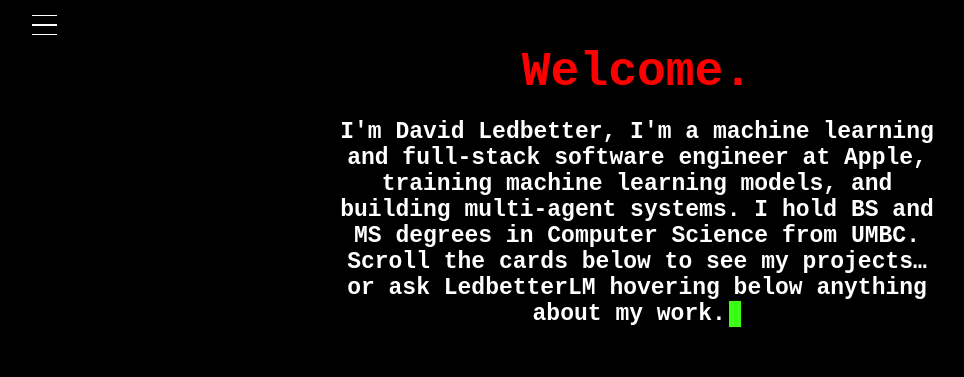
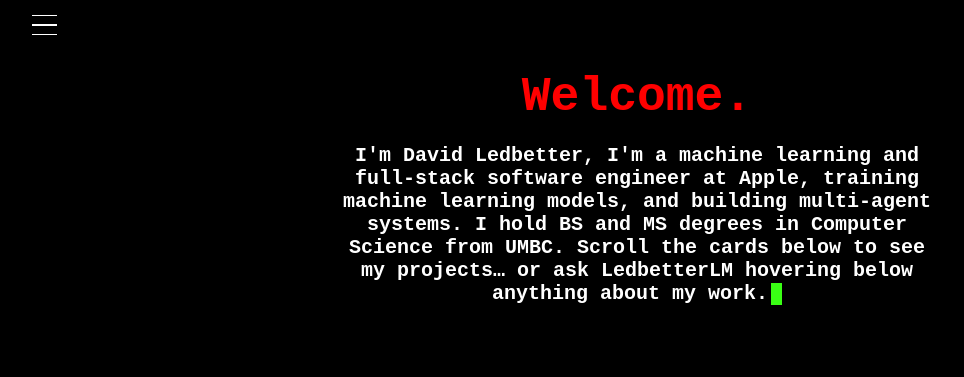
Before and after one commit to dledbetter123/ledbetter-website, a React (Create React App) app in the folder frontend/: page / in a window 1280 px wide. Shown: the top 377 px of the page, without its empty margins (3-967 px from the left). Built offline with nearby package versions, Linux system fonts and the light colour scheme; no server answers.

Commit message:
Home: welcome paragraph at 20px (was 23px)

```diff
--- a/frontend/src/components/IntroPage/IntroPage.js
+++ b/frontend/src/components/IntroPage/IntroPage.js
@@ -117,7 +117,7 @@ const IntroPage = ({ footer = null }) => {
           {welcomeText}
           {welcomeCursorVisible && <span>|</span>} {/* Cursor */}
         </h1>
-        <p style={{ fontSize: '23px' }} title={hoverTitle}>
+        <p style={{ fontSize: '20px' }} title={hoverTitle}>
           {/* Invisible full-text sizer reserves the final height so the block never
               reflows as it types — the visible text then fills strictly top-down. */}
           {/* Reserve the paragraph's height from the first paint (using the always-
```
